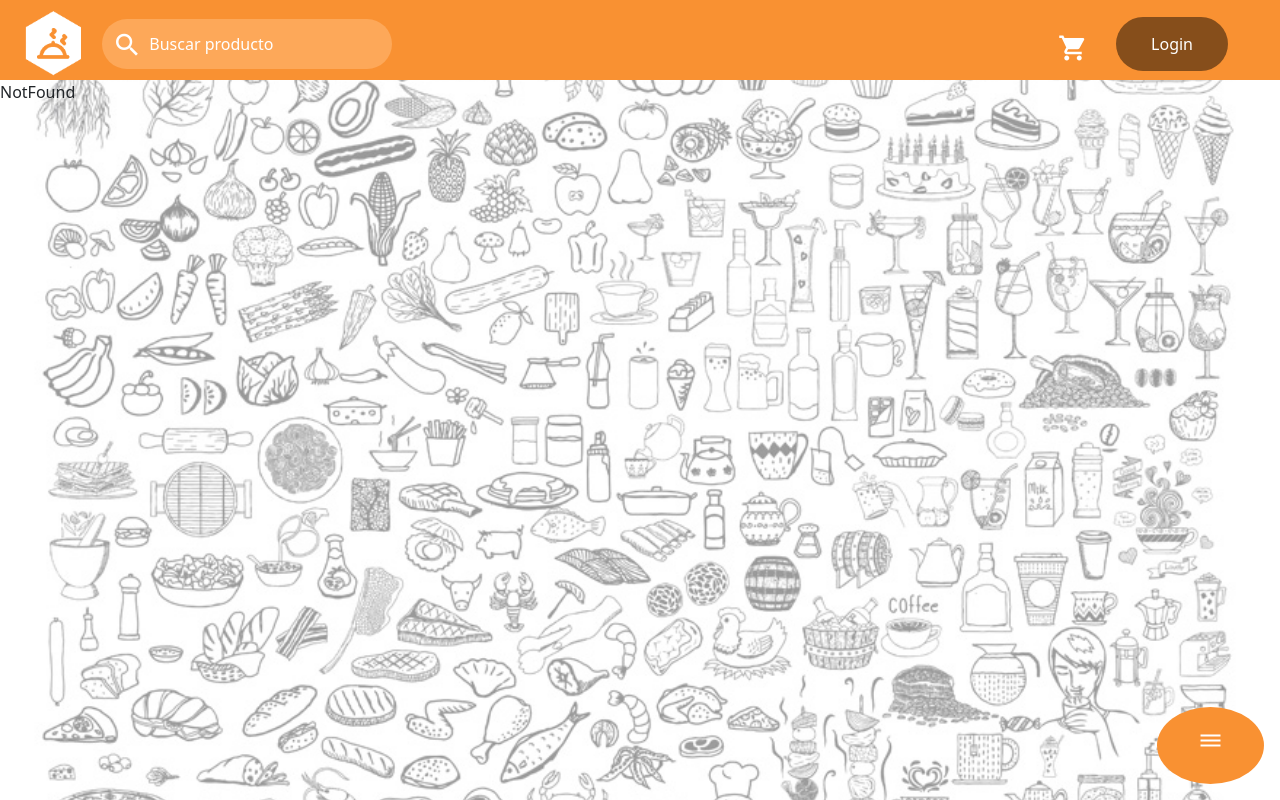
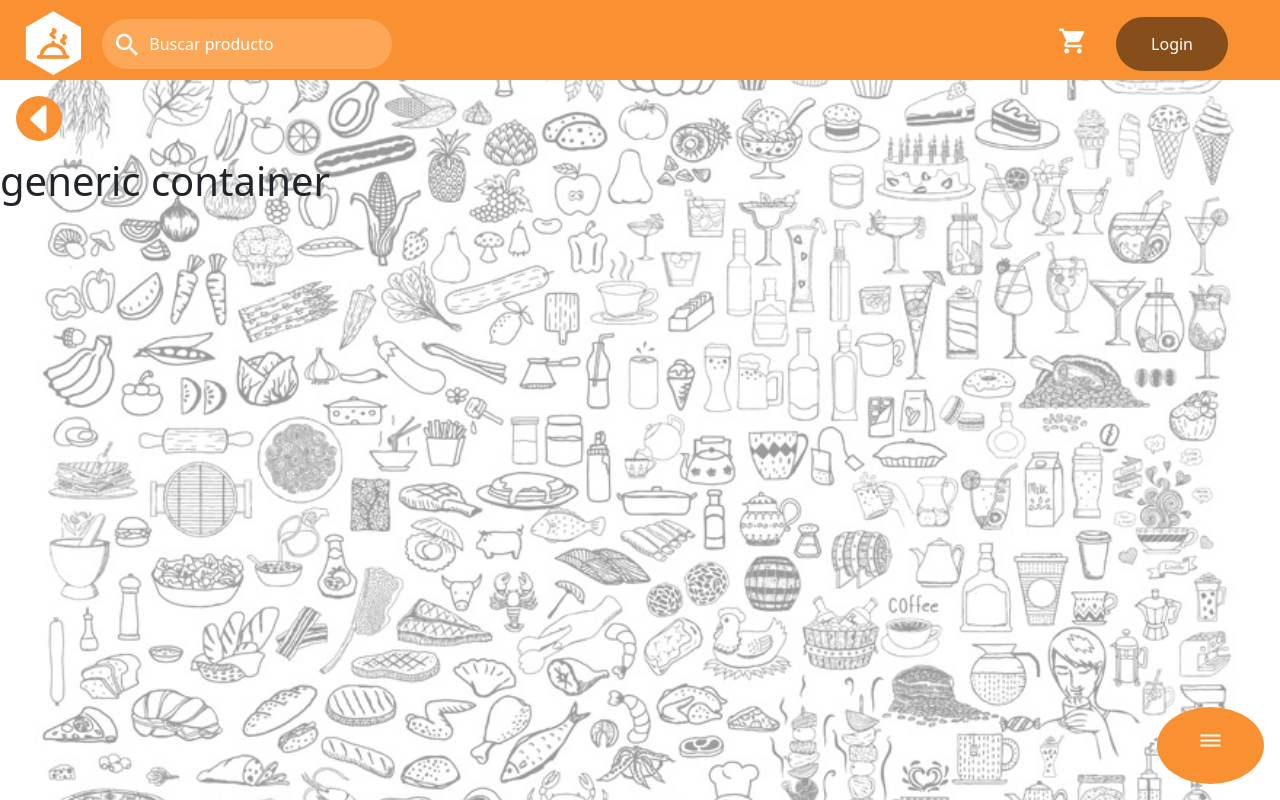
Before and after one commit to octaFacu/El-Buen-Sabor, a React (Vite) app in the folder elBuenSaborFront/: page /carrito in a window 1280 px wide. Built offline with nearby package versions, Linux system fonts and the light colour scheme; no server answers; a web font is replaced by a local one.

Commit message:
Agrego pagina de carrito con su boton para volver, arreglo botones de navbar y agrego funcionalidad de ir a la pagina del carrito a los mismos

```diff
--- a/elBuenSaborFront/src/components/Landing/imgLogo/ImgLogo.tsx
+++ b/elBuenSaborFront/src/components/Landing/imgLogo/ImgLogo.tsx
@@ -1,5 +1,5 @@
 const ImgLogo: React.FC = () => {
-
+// ARREGLAAAAAAAAAR
     return(
         <div className="container-img">
             <img className="imgMain" src="../src/assets/backgroundPhoto.jpg" alt="fondo de comida"/>
--- a/elBuenSaborFront/src/components/Navbar.tsx
+++ b/elBuenSaborFront/src/components/Navbar.tsx
@@ -53,8 +53,12 @@ const Navbar: React.FC = () => {
         {/*<div style={{flexDirection: "row", justifyContent: "flex-end"}}>*/}
 
         <div className='mt-3'>
-          <i className="material-icons" style={{ fontSize: "30px", cursor: "pointer" }}> shopping_cart</i>
-          <i className="material-icons" style={{ fontSize: "30px", cursor: "pointer" }}> favorite</i>
+          <NavLink to="/carrito" className={"m-1"}>
+            <i className="material-icons" style={{ fontSize: "30px", color: "white" }}> shopping_cart</i>
+          </NavLink>
+          <NavLink to="/favoritos">
+            <i className="material-icons" style={{ fontSize: "30px", color: "white" }}> favorite</i>
+          </NavLink>
         </div>
 
         <div>
@@ -80,7 +84,7 @@ const Navbar: React.FC = () => {
       <header className="headerLogo">
         <div className="logo mx-3 mt-2" style={{ display: "inline-flex", alignItems: "center" }}>
 
-          <NavLink to="/" onClick={() => window.location.reload()}>
+          <NavLink to="/" >
             <img src={logoSimple} alt="logo" />
           </NavLink>
 
@@ -96,12 +100,15 @@ const Navbar: React.FC = () => {
         </div>
 
         <nav className="row mt-2">
-          <i className="col-sm mt-3 material-icons" style={{ fontSize: "30px", color: "white" }}> shopping_cart</i>
+          <div className="col-sm d-flex align-items-center">
+            <NavLink to="/carrito">
+              <i className="material-icons" style={{ fontSize: "30px", color: "white" }}>shopping_cart</i>
+            </NavLink>
+          </div>
 
           <div className="col-sm mx-1">
             <LoginBtn />
           </div>
-
         </nav>
       </header>
     )
--- /dev/null
+++ b/elBuenSaborFront/src/components/cart/genericContainer/GenericContainer.tsx
@@ -0,0 +1,17 @@
+import { FC } from "react";
+import "./genericContainer.css"
+
+
+interface GenericContainerProps {
+
+}
+
+const GenericContainer: FC<GenericContainerProps> = () => {
+    return (
+        <>
+            <h1>generic container</h1>
+        </>
+    );
+}
+
+export default GenericContainer;
--- /dev/null
+++ b/elBuenSaborFront/src/components/cart/returnButton/ReturnButton.css
@@ -0,0 +1,7 @@
+.btn-return {
+    margin: 1rem;
+    background-color: var(--main-color) !important;
+  }
+  .btn-return:hover {
+    background-color: var(--input-text) !important;
+  }
--- /dev/null
+++ b/elBuenSaborFront/src/components/cart/returnButton/ReturnButton.tsx
@@ -0,0 +1,25 @@
+import { FC } from "react";
+import "./ReturnButton.css"
+import { useNavigate } from "react-router-dom";
+import leftArrow from "../../../assets/left-arrow.png";
+
+interface ReturnButtonProps {
+
+}
+
+const ReturnButton: FC<ReturnButtonProps> = () => {
+
+    const navigate = useNavigate();
+
+    const handleGoBack = () => {
+        navigate(-1); // Esta función devuelve a la página anterior
+    };
+
+    return (
+        <button className="btn rounded-circle btn-return" onClick={handleGoBack}>
+            <img src={leftArrow} alt="Flecha" width="20" height="30" />
+        </button>
+    );
+}
+
+export default ReturnButton;
--- /dev/null
+++ b/elBuenSaborFront/src/pages/CartPages/Cart.tsx
@@ -0,0 +1,17 @@
+import React from 'react'
+import GenericContainer from '../../components/cart/genericContainer/GenericContainer'
+import ReturnButton from '../../components/cart/returnButton/ReturnButton'
+
+export const Cart = () => {
+
+
+
+    return (
+        <div>
+            <ReturnButton />
+
+            <GenericContainer />
+        </div>
+    )
+
+}
--- a/elBuenSaborFront/src/routes/routesConfig.tsx
+++ b/elBuenSaborFront/src/routes/routesConfig.tsx
@@ -7,11 +7,16 @@ import { ProductosABM } from '../pages/ABMPages/ProductosAMB';
 import { NotFound } from '../components/NotFound';
 import InformacionAdicionalPostRegistro from '../pages/UsuariosPages/InformacionAdicionalPostRegistro';
 import DetalleProducto from '../components/Landing/detalleProducto/DetalleProducto';
+import { Cart } from '../pages/CartPages/Cart';
 
 export const routesConfig = [
     {
         path: '/',
         component: Landing,
+    },
+    {
+        path: '/carrito',
+        component: Cart,
     },
     {
         path: '/usuarios',
```
Also changed, not shown: elBuenSaborFront/src/components/cart/genericContainer/GenericContainer.css (added).
